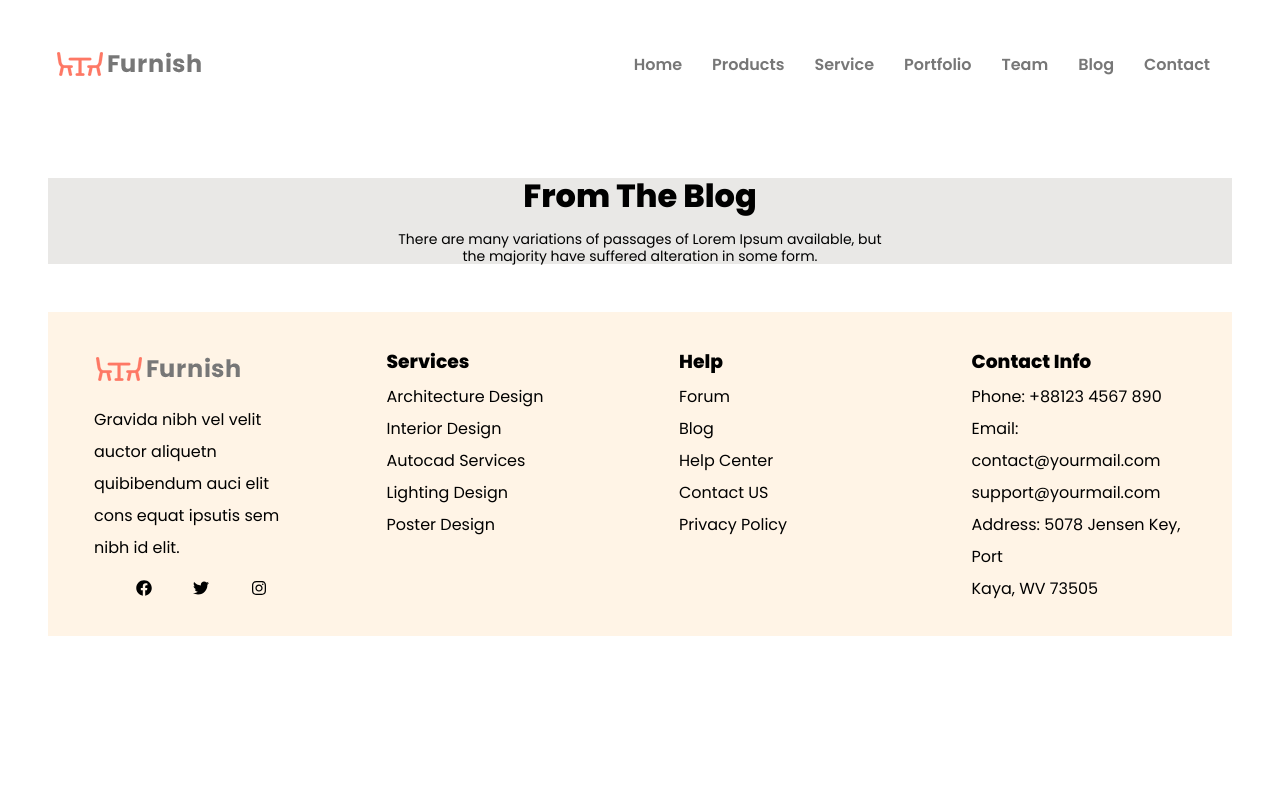
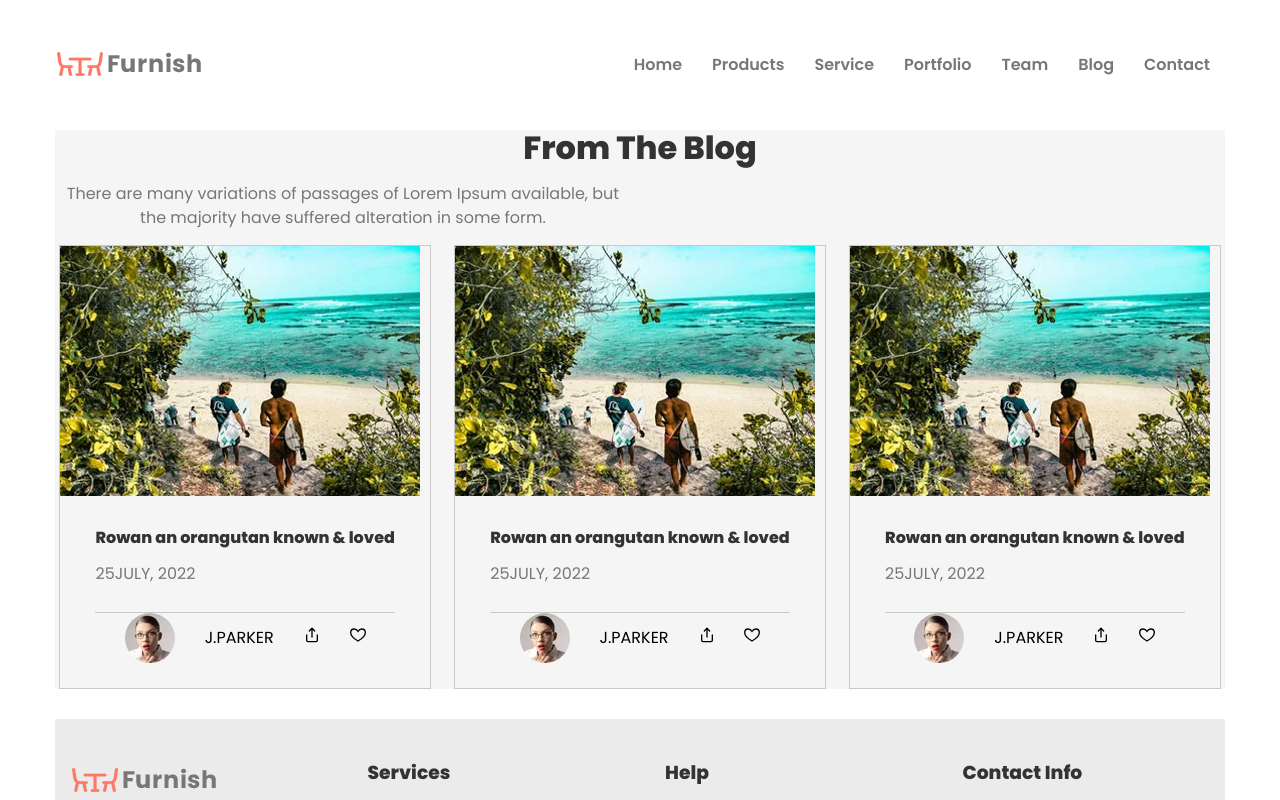
Before and after one commit to Smriti-Mhrz/website_collab1, a React (Create React App) app: page /Blog in a window 1280 px wide. Shown: the top 800 px of the page. Built offline with nearby package versions, Linux system fonts and the light colour scheme.

Commit message:
Blog added

```diff
--- a/src/assets/style/Footer.scss
+++ b/src/assets/style/Footer.scss
@@ -1,59 +1,88 @@
 .footer__section{
+    max-width: 1170px;
+    margin: 0 auto;
+    background-color: rgb(235, 235, 235);
+    position: relative;
+    width: 100%;
     height: auto;
-    padding: 0 15px;
-    margin: 48px;
-    background-color: rgb(255, 244, 230);
     display: grid;
     grid-template-columns: repeat(4,1fr);
-    grid-gap:1rem;
-    overflow: hidden;
+    grid-gap:20px;
     .section__part{
         margin: 15px;
-        padding: 1rem;
+        padding-top: 20px;
+        // padding-bottom: 120px;
         line-height: 2;
         li{
+            h3{
+                color: #333;
+            }
             font-weight: 400;
+            color: #777777;
         }
         .icons{
-            margin-top: 1rem;
-            display: flex;
-            justify-content:space-evenly;
+            margin-top: 10px;
+            display: grid;
+            grid-template-columns: repeat(3, 50px);
+            a{
+                background-color: rgb(214, 214, 214);
+                border-radius: 40%;
+                display: inline-block;
+                width: 48px;
+                height: 48px;
+                display: grid;
+                align-content: center;
+                justify-content: center;
+                &:hover{
+                    cursor: pointer;
+                }
+            }
         }
 
     }
 }
-@media screen and (max-width:900px) and (min-width:843px) {
+@media screen and (max-width:991px)  {
    .footer__section{
-    padding: 0;
-    // margin: 20px;
+    margin: 30px auto;
+    width: 910px;
+    padding: 30px;
+    grid-template-columns: repeat(2,1fr);
         .tablet__part{
-            margin: 10px;
             line-height: 2.5;
-            padding: 12px;
         }
     }
 }
-@media screen and (max-width:842px) and (min-width:580px){
+@media screen and (max-width:767px) {
     .footer__section{
-        overflow: hidden;
-        grid-template-columns: repeat(2,1fr);
-        padding: 0 10px;
+        width: 760px;
+        margin: 30px;
+        padding: 30px;
+        border: 1px solid black;
+        grid-template-columns: 1fr;
 
     }
 }
+// @media screen and (max-width:842px) and (min-width:580px){
+//     .footer__section{
+//         overflow: hidden;
+//         grid-template-columns: repeat(2,1fr);
+//         padding: 0 10px;
 
-@media screen and (max-width:579px) and (min-width:390px){
-    .footer__section{
-        grid-template-columns: 1fr;
-        width: fit-content;
-        .mb__part{
-            margin: 10px;
-            border-bottom: 1px solid #b9b6b6;
-            .icons{
-                margin-top:5px;
-                padding: 10px;
-            }
-        }
-    }
+//     }
+// }
 
-}
+// @media screen and (max-width:579px) and (min-width:390px){
+//     .footer__section{
+//         grid-template-columns: 1fr;
+//         width: fit-content;
+//         .mb__part{
+//             margin: 10px;
+//             border-bottom: 1px solid #b9b6b6;
+//             .icons{
+//                 margin-top:5px;
+//                 padding: 10px;
+//             }
+//         }
+//     }
+
+// }
--- a/src/assets/style/page/Blog.scss
+++ b/src/assets/style/page/Blog.scss
@@ -1,33 +1,75 @@
 .blog__container {
-  margin: 48px;
-  display: flex;
-  justify-content: center;
-  align-items: center;
-  flex-direction: row;
-  position: relative;
-  background-color: rgb(233, 232, 230);
+  max-width: 1170px;
+  margin: 0 auto;
+  background-color:whitesmoke;
 
   .blog__head {
-    margin: auto;
-    h1 {
-        display: flex;
-        justify-content: center;
-        font-size: 600;
+    text-align: center;
+    h3{
+        font-size:32px;
+        margin-bottom: 15px;
+        color: #333333;
     }
-    p {
-      display: flex;
-      margin-top: 1rem;
-      position: relative;
-      left: 20%;
-      font-size: 14px;
-      justify-content: center;
-      width: 60%;
-      line-height: 1.2;
-      text-align: center;
+    p{
+      color: #777;
+      font-size: 16px;
+      width: 576px;
+      font-weight: 400;
+      line-height: 24px;
+      margin-top: 15px;
+      margin-bottom: 15px;
     }
   }
-  .blog__body {
-    display: grid;
+  .blog__body{
+    display: flex;
+    justify-content: center;
+    gap: 2%;
+    flex-wrap: wrap;
+    margin-bottom: 30px;
+    .body__section{
+      border: 1px solid rgb(201, 201, 201);
+      position: relative;
+      .blog_img{
 
+        img {
+          width: 100%;
+          height: 100%;
+          // transition: transform 0.5s ease;
+          &:hover {
+            transform: scale(1.2);
+            cursor: pointer;
+            // transition: transform 0.5s ease;
+          }
+        }
+      }
+      .content{
+        padding: 20px 35px 25px;
+        line-height: 36px;
+        h4{
+          color: #333333;
+          font: 20px;
+        }
+        span{
+          display: inline-block;
+          color: #777777;
+          font-size: 16px;
+        }
+        .profile_desc{
+          border-top: 1px solid rgb(201, 201, 201);
+          margin-top: 20px;
+          display: flex;
+          justify-content: center;
+          align-items: center;
+          gap: 10%;
+          font-size: 16px;
+          .profile_img{
+            border-radius: 50%;
+
+          }
+        }
+      }
+
+    }
   }
+
 }
--- a/src/assets/style/page/Home.scss
+++ b/src/assets/style/page/Home.scss
@@ -86,28 +86,30 @@
 //         left: 18em;
 //     }
 // }
+$primary_color:#fe7865;
 
 .hero_section {
+  max-width: 1170px;
   display: flex;
   gap: 15%;
 
   .banner_section {
     width: 50%;
-    position: relative;
+    // position: relative;
     img {
       object-fit: contain;
       width: 100%;
       height: 100%;
     }
-
     .banner__circle {
-      position: absolute;
+      position: relative;
       height: 100px;
       width: 100px;
       border-radius: 100%;
-      background-color: #fe7865;
-      top: 50px;
-      right: -50px;
+      background-color: $primary_color;
+      top: -80%;
+      left: 90%;
+      // right: -50px;
       display: flex;
       flex-direction: column;
       justify-content: center;
@@ -127,8 +129,6 @@
       font-size: 92px;
       font-weight: 600;
       color: #333333;
-      span {
-      }
     }
     p {
       font-size: 16px;
@@ -136,5 +136,67 @@
       color: #777777;
       line-height: 24px;
     }
+    .social_media{
+      ul{
+        margin-top: 10px;
+        display: grid;
+        grid-template-columns: repeat(3, 50px);
+        a{
+            background-color: rgb(214, 214, 214);
+            border-radius: 40%;
+            display: inline-block;
+            width: 30px;
+            height: 30px;
+            display: grid;
+            align-content: center;
+            justify-content: center;
+            &:hover{
+                cursor: pointer;
+            }
+        }
+      }
+    }
   }
 }
+@media screen and (max-width:991px) {
+  .hero_section{
+    padding: 25px;
+
+  .banner_section{
+    img{
+      display: block;
+      max-width: 100%;
+    }
+  }
+  .banner_desc{
+    h1{
+      font-size: 75px;
+    }
+  }
+}
+}
+@media screen and (max-width:767px) {
+  .hero_section{
+
+    .banner_section{
+      display: none;
+    }
+    .banner_desc{
+      justify-content: center;
+      h1{
+        font-size: 45px;
+      }
+      p{
+        font-size: 1rem;
+      }
+    }
+  }
+  }
+  @media screen and (max-width:512px) {
+    .banner_desc{
+      padding: 1rem;
+      h1{
+        font-size: 35px;
+      }
+    }
+  }
--- a/src/components/Footer.js
+++ b/src/components/Footer.js
@@ -7,7 +7,6 @@ import { FaFacebook, FaInstagram, FaTwitter } from 'react-icons/fa'
 export default function Footer() {
   return (
     <>
-      <div className='container__footer'>
         <div className='footer__section'>
           <div className='section__part tablet__part mb__part'>
             <ul>
@@ -15,9 +14,9 @@ export default function Footer() {
               <li>Gravida nibh vel velit auctor aliquetn</li>
               <li>quibibendum auci elit cons equat ipsutis sem nibh id elit.</li>
               <li className='icons'>
-                <FaFacebook/>
-                <FaTwitter/>
-                <FaInstagram/>
+                <i><a><FaFacebook/></a></i>
+                <i><a><FaTwitter/></a></i>
+                <i><a><FaInstagram/></a></i>
               </li>
             </ul>
           </div>
@@ -55,7 +54,6 @@ export default function Footer() {
             </ul>
           </div>
         </div>
-      </div>
     </>
   )
 }
--- a/src/pages/Blog.jsx
+++ b/src/pages/Blog.jsx
@@ -1,20 +1,63 @@
 import React from 'react'
 import "../assets/style/page/Blog.scss"
-// import blogone from "../assets/images/blog/blog1.webp"
+import blogone from "../assets/images/blog/blog1.webp"
+import profile from '../assets/images/profile.webp'
+import { FiShare } from 'react-icons/fi'
+import { GrFavorite } from 'react-icons/gr'
 
 export default function Blog() {
   return (
     <>
         <div className="blog__container">
             <div className="blog__head">
-                <h1>From The Blog</h1>
+                <h3>From The Blog</h3>
                 <p>There are many variations of passages of Lorem Ipsum available, but the majority have suffered alteration in some form.</p>
             </div>
             <div className="blog__body">
                 <div className="body__section">
-                    {/* <img src={blogone} alt="blog" /> */}
+                    <img className='profile_img' src={blogone} alt="blog" />
+                    <div className="content">
+                        <h4>
+                           <a>Rowan an orangutan known & loved</a> </h4>
+                        <span>25JULY, 2022</span>
+                        <div className="profile_desc">
+                            <img className='profile_img' src={profile} alt="profile" />
+                            <p>J.PARKER</p>
+                            <i><FiShare/></i>
+                            <i><GrFavorite/></i>
+                        </div>
+                    </div>
 
                 </div>
+                <div className="body__section">
+                    <img className='profile_img' src={blogone} alt="blog" />
+                    <div className="content">
+                    <h4><a>Rowan an orangutan known & loved</a></h4>
+                        <span>25JULY, 2022</span>
+                        <div className="profile_desc">
+                            <img className='profile_img' src={profile} alt="profile" />
+                            <p>J.PARKER</p>
+                            <i><FiShare/></i>
+                            <i><GrFavorite/></i>
+                        </div>
+                    </div>
+
+                </div>
+                <div className="body__section">
+                    <img className='blog_img' src={blogone} alt="blog" />
+                    <div className="content">
+                        <h4><a>Rowan an orangutan known & loved</a></h4>
+                        <span>25JULY, 2022</span>
+                        <div className="profile_desc">
+                            <img className='profile_img' src={profile} alt="profile" />
+                            <p>J.PARKER</p>
+                            <i><FiShare/></i>
+                            <i><GrFavorite/></i>
+                        </div>
+                    </div>
+
+                </div>
+
             </div>
         </div>
     </>
--- a/src/pages/Home.jsx
+++ b/src/pages/Home.jsx
@@ -28,7 +28,7 @@ export default function Home() {
           <button>
             Learn More <RiArrowRightSLine />
           </button>
-          <div className="social-media">
+          <div className="social_media">
             <ul>
               <li>
                 <a href="">
--- a/src/pages/Portfolio.jsx
+++ b/src/pages/Portfolio.jsx
@@ -1,25 +1,26 @@
-import React from 'react'
+import React, { useState } from 'react'
 import "../assets/style/page/Portfolio.scss"
 import image_one from "../assets/images/portfolio/image1.webp"
-// import image_two from "../assets/images/portfolio/image2.webp"
+import image_two from "../assets/images/portfolio/image2.webp"
 import {AiOutlineArrowRight,AiOutlineArrowLeft} from "react-icons/ai"
 
 export default function Portfolio() {
+
+  const[img,setImg]=useState(image_one);
+
   return (
     <>
       <div className="portfolio__wrapper">
         <div className="portfolio__desc">
-          <h1>Showcase</h1>
+          <h2>Showcase</h2>
           <p>Duis aute irure dolor in reprehenderit in voluptate velit esse cillum dolore eu fugiat nulla pariatur. Excepteur sint occaecat cupidatat non proident, sunt in culpa qui officia deserunt mollit anim id est laborum. Sed ut perspiciatis unde omnis iste natus error sit voluptatem accusantium doloremque. Lorem ipsum dolor sit amet, consectetur adipisicing elit, sed do eiusmod tempo.</p>
         </div>
         <div className="portfolio__image">
           <div className="portfolio__arrow">
-          <button><AiOutlineArrowLeft/></button>
-          <button><AiOutlineArrowRight/></button>
-
+          <button onClick={()=>setImg(image_two)}><AiOutlineArrowLeft/></button>
+          <button onClick={()=>setImg(image_one)}><AiOutlineArrowRight/></button>
           </div>
-            <img src={image_one} alt="banner_one" />
-            {/* <img src={image_two} alt="banner_two" /> */}
+            <img src={img} alt="banner_one" />
             <button className='portfolio__prev'>Full Preview</button>
         </div>
       </div>
```
Also changed, not shown: src/App.scss (+16 -1 lines), src/assets/style/NavBar.scss (+67 -85 lines), src/assets/style/page/Portfolio.scss (+34 -50 lines), src/components/NavBar.js (+2 -6 lines), src/assets/images/profile.webp (added).
